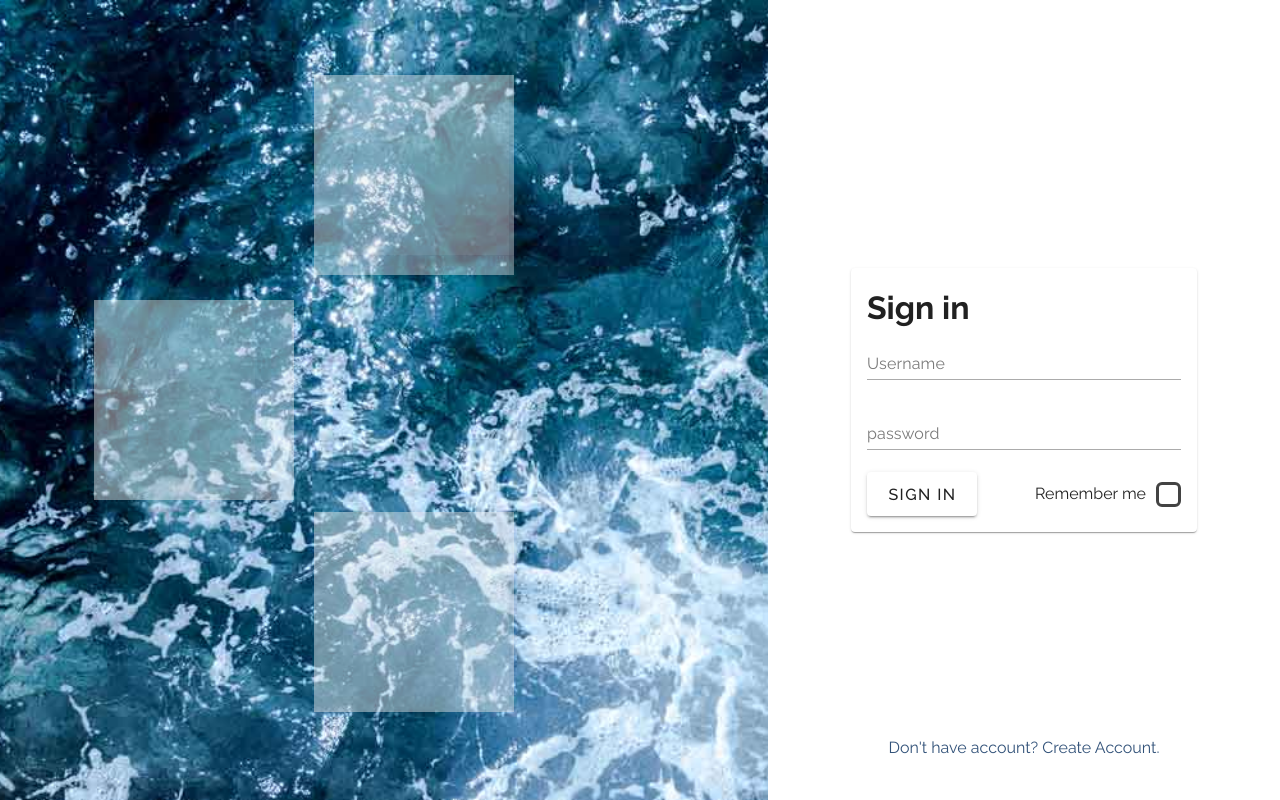
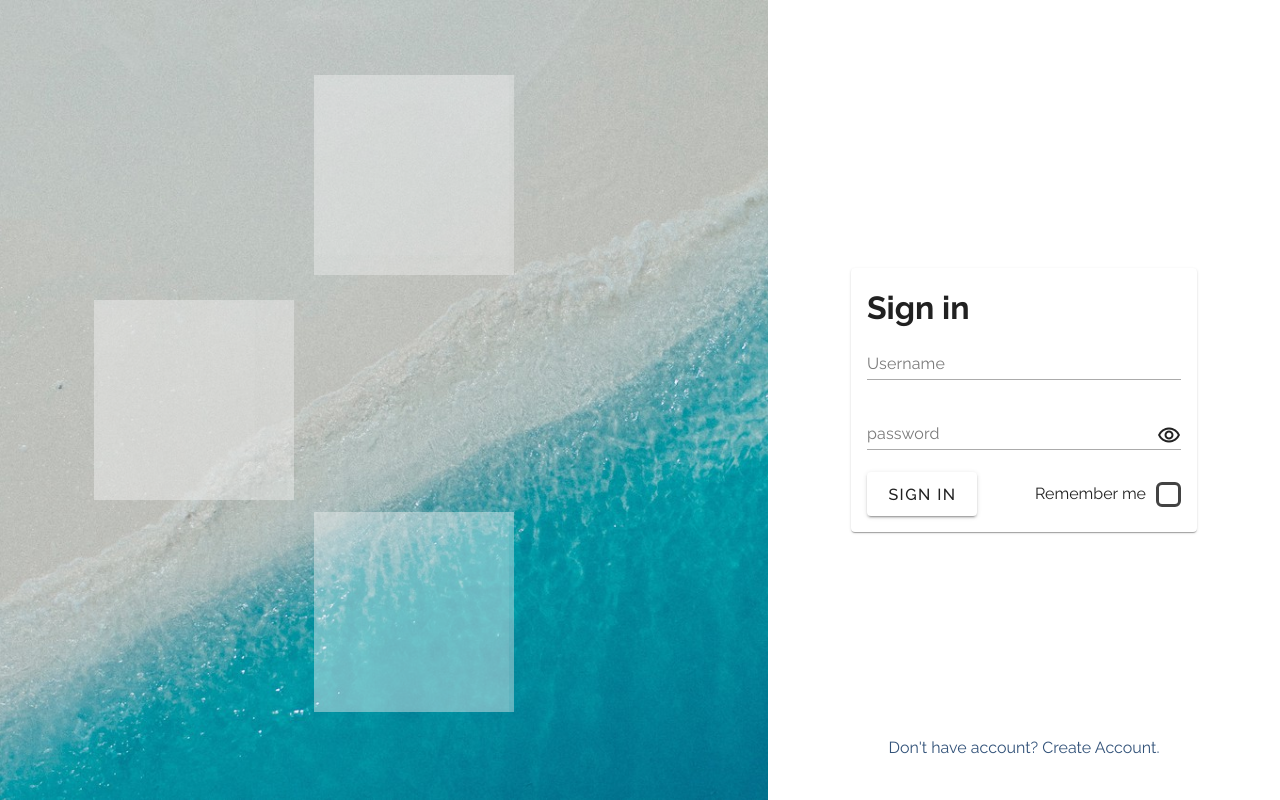
Before and after one commit to space-vagabund/orange, a Vue app: page /sign-in in a window 1280 px wide. Built offline with nearby package versions, Linux system fonts and the light colour scheme.

Commit message:
added password input

```diff
--- a/package.json
+++ b/package.json
@@ -13,6 +13,7 @@
     "concurrently": "^8.0.1",
     "core-js": "^3.8.3",
     "json-server": "^0.17.3",
+    "material-icons": "^1.13.7",
     "vue": "^3.2.13",
     "vue-router": "^4.2.1",
     "vuetify": "^3.3.0"
--- a/src/main.ts
+++ b/src/main.ts
@@ -3,5 +3,6 @@ import App from './App.vue';
 import router from './router';
 import vuetify from './themes/vuetify';
 import 'vuetify/styles';
+import 'material-icons/iconfont/material-icons.css';
 
 createApp(App).use(vuetify).use(router).mount('#app');
--- a/src/pages/CreateAccountPage/widgets/CreateCompany.vue
+++ b/src/pages/CreateAccountPage/widgets/CreateCompany.vue
@@ -7,21 +7,19 @@
       required
       clearable
     />
-    <v-text-field
-      label="Company password"
-      variant="underlined"
-      required
-      clearable
-      type="password"
-    />
+    <PasswordInput />
   </v-card>
 </template>
 
 <script lang="ts">
+import { PasswordInput } from "@/ui";
 import { defineComponent } from "vue";
 
 export default defineComponent({
   name: "create-company-form",
+  components: {
+    PasswordInput,
+  },
 });
 </script>
 
--- a/src/pages/CreateAccountPage/widgets/CreateUser.vue
+++ b/src/pages/CreateAccountPage/widgets/CreateUser.vue
@@ -2,21 +2,19 @@
   <v-card width="346" class="mx-auto createUser">
     <h1>{{ title }}</h1>
     <v-text-field label="username" variant="underlined" required clearable />
-    <v-text-field
-      label="password"
-      variant="underlined"
-      required
-      clearable
-      type="password"
-    />
+    <PasswordInput />
   </v-card>
 </template>
 
 <script lang="ts">
+import { PasswordInput } from "@/ui";
 import { defineComponent } from "vue";
 
 export default defineComponent({
   name: "create-user-form",
+  components: {
+    PasswordInput,
+  },
   props: {
     title: {
       type: String,
--- a/src/pages/SignInPage/SignInPage.vue
+++ b/src/pages/SignInPage/SignInPage.vue
@@ -1,6 +1,6 @@
 <template>
   <div class="signInPage">
-    <PageBanner :page="'login'" />
+    <PageBanner :page="'createAccount'" />
     <div class="signInBlock">
       <SignInForm />
       <div class="bottomLinkContainer">
--- a/src/pages/SignInPage/widgets/SignInForm.vue
+++ b/src/pages/SignInPage/widgets/SignInForm.vue
@@ -9,12 +9,7 @@
           required
           clearable
         />
-        <v-text-field
-          label="password"
-          variant="underlined"
-          required
-          clearable
-        />
+        <PasswordInput />
         <div class="wrapperControls">
           <v-btn size="large" type="submit">Sign In</v-btn>
           <div class="rememberCheckbox">
@@ -29,12 +24,13 @@
 
 <script lang="ts">
 import { defineComponent } from "vue";
-import { CheckBox } from "@/ui";
+import { CheckBox, PasswordInput } from "@/ui";
 
 export default defineComponent({
   name: "login-form",
   components: {
     CheckBox,
+    PasswordInput,
   },
   data() {
     return {
--- /dev/null
+++ b/src/ui/PasswordInput.vue
@@ -0,0 +1,45 @@
+<template>
+  <div class="wrapperPasswordInput">
+    <v-text-field
+      label="password"
+      variant="underlined"
+      required
+      clearable
+      :type="type"
+    />
+    <span class="inputIcon material-icons-outlined" @click="toggleInputType">
+      remove_red_eye
+    </span>
+  </div>
+</template>
+
+<script lang="ts">
+import { defineComponent } from "vue";
+
+export default defineComponent({
+  name: "password-input",
+  data() {
+    return {
+      type: "password" as "password" | "default",
+    };
+  },
+  methods: {
+    toggleInputType() {
+      this.type = this.type === "password" ? "default" : "password";
+    },
+  },
+});
+</script>
+
+<style lang="scss" scoped>
+.wrapperPasswordInput {
+  position: relative;
+  .inputIcon {
+    position: absolute;
+    z-index: 99;
+    top: 30%;
+    right: 0;
+    cursor: pointer;
+  }
+}
+</style>
--- a/src/ui/index.ts
+++ b/src/ui/index.ts
@@ -1,5 +1,7 @@
 import CheckBox from './CheckBox.vue'
+import PasswordInput from './PasswordInput.vue'
 
 export {
-    CheckBox
+    CheckBox,
+    PasswordInput
 }
```
Also changed, not shown: 1 other file (tests, documents, lock files or other folders).
